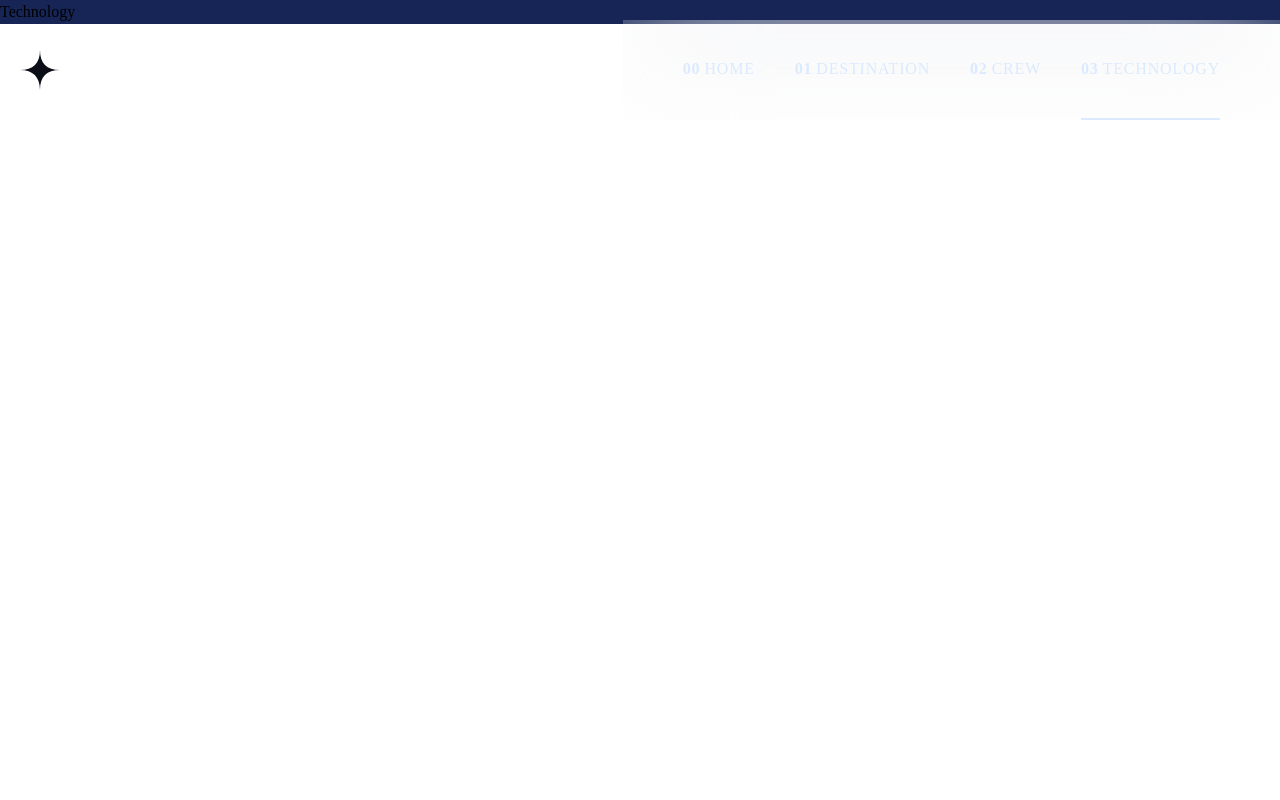
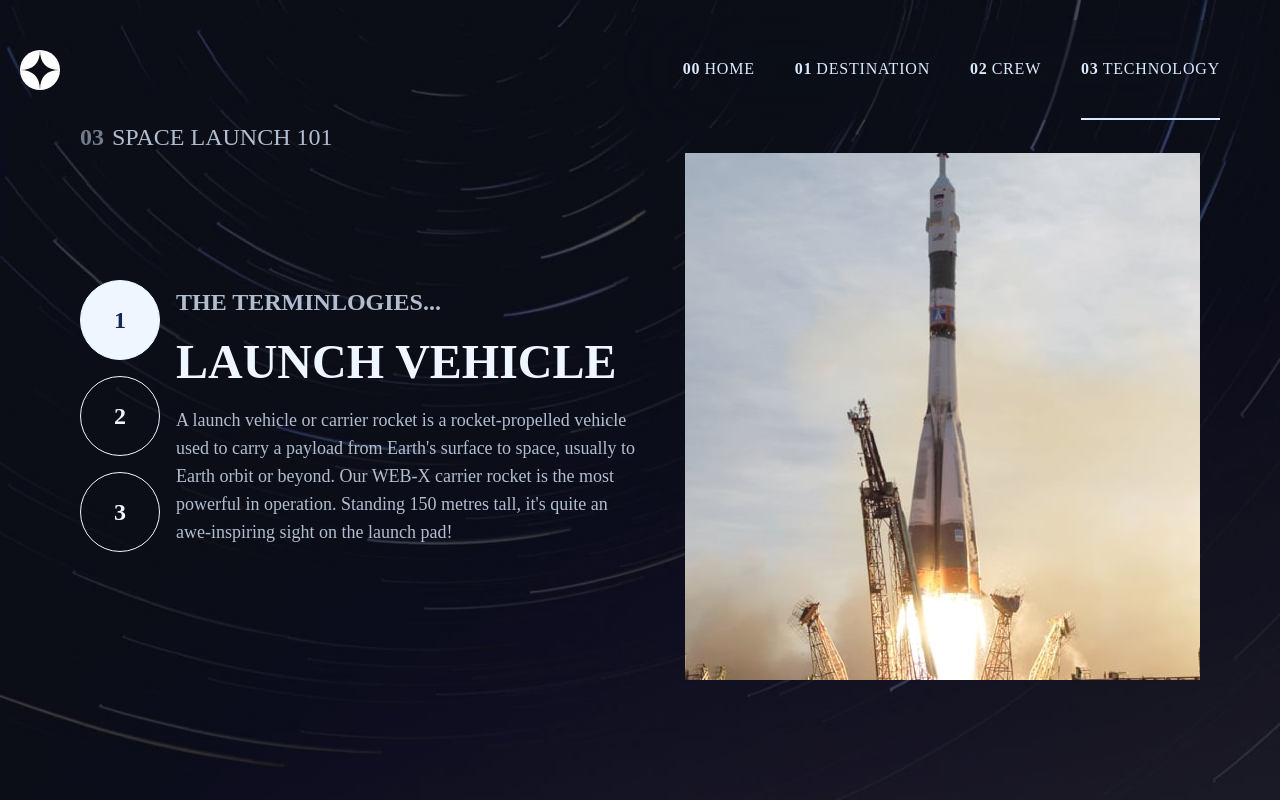
Before and after one commit to jonathanudeh/space-tourism, a React (Vite) app: page /technology in a window 1280 px wide. Built offline with nearby package versions, Linux system fonts and the light colour scheme; a web font is replaced by a local one.

Commit message:
working on the technology page

```diff
--- a/src/features/crew/CrewPage.jsx
+++ b/src/features/crew/CrewPage.jsx
@@ -34,7 +34,7 @@ function CrewPage() {
               <li
                 key={member.role}
                 onClick={() => setCurrent(member)}
-                className={`h-3 w-3 cursor-pointer rounded-full bg-blue-100/30 hover:bg-blue-50 ${current.role === member.role ? "bg-white" : ""}`}
+                className={`h-3 w-3 cursor-pointer rounded-full hover:bg-blue-50 ${current.role === member.role ? "bg-white" : "bg-blue-100/30"}`}
               ></li>
             ))}
           </ul>
--- a/src/features/technology/TechnologyPage.jsx
+++ b/src/features/technology/TechnologyPage.jsx
@@ -1,5 +1,68 @@
+import { useState } from "react";
+import data from "../../data.json";
+
 function TechnologyPage() {
-  return <div className="bg-blue-950">Technology</div>;
+  const technology = data.technology;
+  const [current, setCurrent] = useState(technology[0]);
+
+  return (
+    <div className="h-dvh bg-[url('/assets/technology/background-technology-mobile.jpg')] bg-cover bg-center bg-no-repeat sm:bg-[url('/assets/technology/background-technology-tablet.jpg')] md:bg-[url('/assets/technology/background-technology-desktop.jpg')]">
+      {/* container */}
+      {/* launch 101 and the rest */}
+
+      <div className="flex h-full flex-col items-center justify-center px-6 md:px-20">
+        <h1 className="space-x-2 text-xl font-medium text-blue-100/80 uppercase md:self-start md:text-2xl">
+          <span className="font-bold text-blue-100/50">03</span>
+          <span>space launch 101</span>
+        </h1>
+
+        <div className="flex w-full flex-col items-center justify-between gap-4 md:flex-row-reverse">
+          <div className="">
+            <picture>
+              <source
+                media="(min-width: 768px)"
+                srcSet={current.images.portrait}
+              />
+
+              <img
+                src={current.images.landscape}
+                alt={current.name}
+                className="h-50 w-full object-cover sm:h-auto"
+              />
+            </picture>
+          </div>
+
+          <div className="flex flex-col items-center justify-between gap-4 md:w-1/2 md:flex-row">
+            {/* numbers and data */}
+            <ul className="flex items-center justify-center gap-4 md:flex-col">
+              {technology.map((item, i) => (
+                <li
+                  key={item.name}
+                  onClick={() => setCurrent(item)}
+                  className={`flex h-10 w-10 cursor-pointer items-center justify-center rounded-full border border-blue-50 text-base font-bold text-blue-50 transition-all duration-300 hover:bg-blue-50 hover:text-blue-950 md:h-20 md:w-20 md:text-2xl ${current.name === item.name ? "bg-blue-50 text-blue-950" : "border-blue-50 "}`}
+                >
+                  {i + 1}
+                </li>
+              ))}
+            </ul>
+
+            {/*  */}
+            <div className="flex flex-col items-center justify-between space-y-5 text-center text-blue-100/80 md:items-start md:text-start">
+              <p className="text-2xl font-bold uppercase">
+                The Terminlogies...
+              </p>
+              <h1 className="text-3xl font-bold text-blue-50 uppercase md:text-5xl">
+                {current.name}
+              </h1>
+              <p className="text-md max-w-sm md:max-w-md md:text-lg lg:max-w-lg">
+                {current.description}
+              </p>
+            </div>
+          </div>
+        </div>
+      </div>
+    </div>
+  );
 }
 
 export default TechnologyPage;
--- a/src/ui/AppLayout.jsx
+++ b/src/ui/AppLayout.jsx
@@ -5,9 +5,7 @@ function AppLayout() {
   return (
     <div className="relative grid h-dvh grid-rows-[auto_1fr]">
       <Header />
-      <div className="">
-        <Outlet />
-      </div>
+      <Outlet />
     </div>
   );
 }
```
